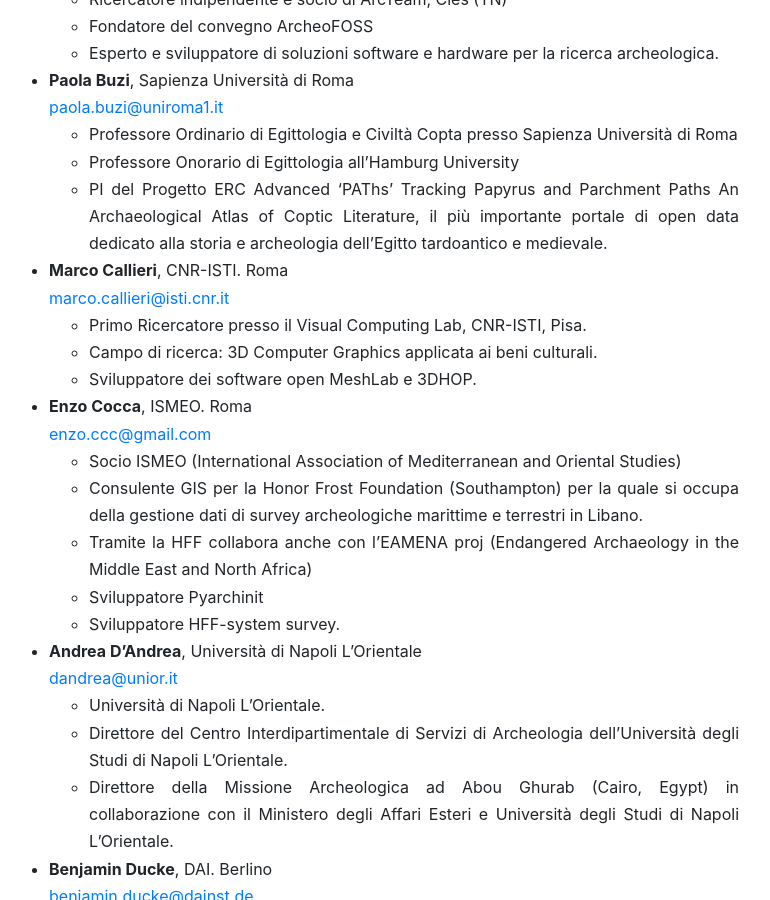
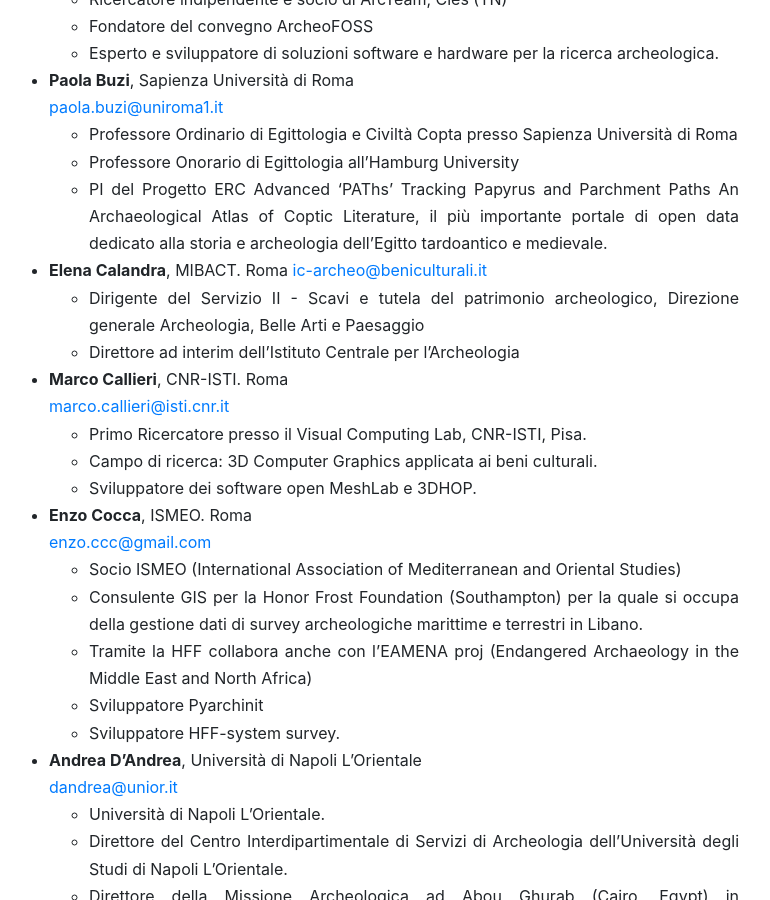
Before and after one commit to archeofoss/archeofoss2020, a Jekyll site: the page built from index.md, in a window 1280 px wide and 900 px high, scrolled down 6517 px. Shown: the whole window, without its empty margins (266-1036 px from the left). Built offline with Jekyll 4.4.1, drawn with Linux system fonts in a browser that asks for light colours; nearby versions of some CDN libraries.

Commit message:
Added Calandra

```diff
--- a/index.md
+++ b/index.md
@@ -190,6 +190,10 @@
     - Professore Ordinario di  Egittologia e Civiltà Copta presso Sapienza Università di Roma
     - Professore Onorario di Egittologia all'Hamburg University
     - PI del Progetto ERC Advanced 'PAThs' Tracking Papyrus and Parchment Paths An Archaeological Atlas of Coptic Literature, il più importante portale di open data dedicato alla storia e archeologia dell'Egitto tardoantico e medievale.
+- **Elena Calandra**, MIBACT. Roma
+[ic-archeo@beniculturali.it](mailto:ic-archeo@beniculturali.it)
+    - Dirigente del Servizio II - Scavi e tutela del patrimonio archeologico, Direzione generale Archeologia, Belle Arti e Paesaggio
+    - Direttore ad interim dell'Istituto Centrale per l'Archeologia
 - **Marco Callieri**, CNR-ISTI. Roma
 [marco.callieri@isti.cnr.it](mailto:marco.callieri@isti.cnr.it)
     - Primo Ricercatore presso il Visual Computing Lab, CNR-ISTI, Pisa.
```
Also changed, not shown: en/index.md (+1 -0 lines).
